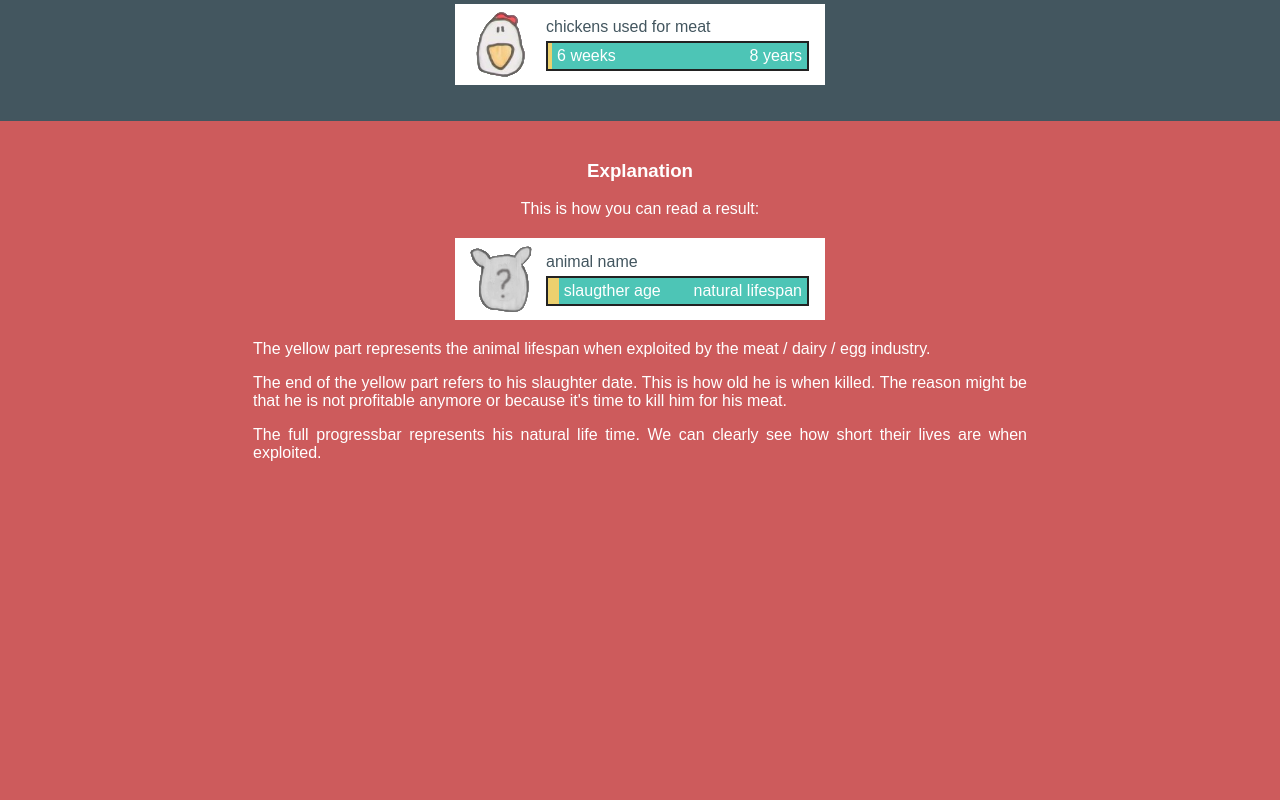
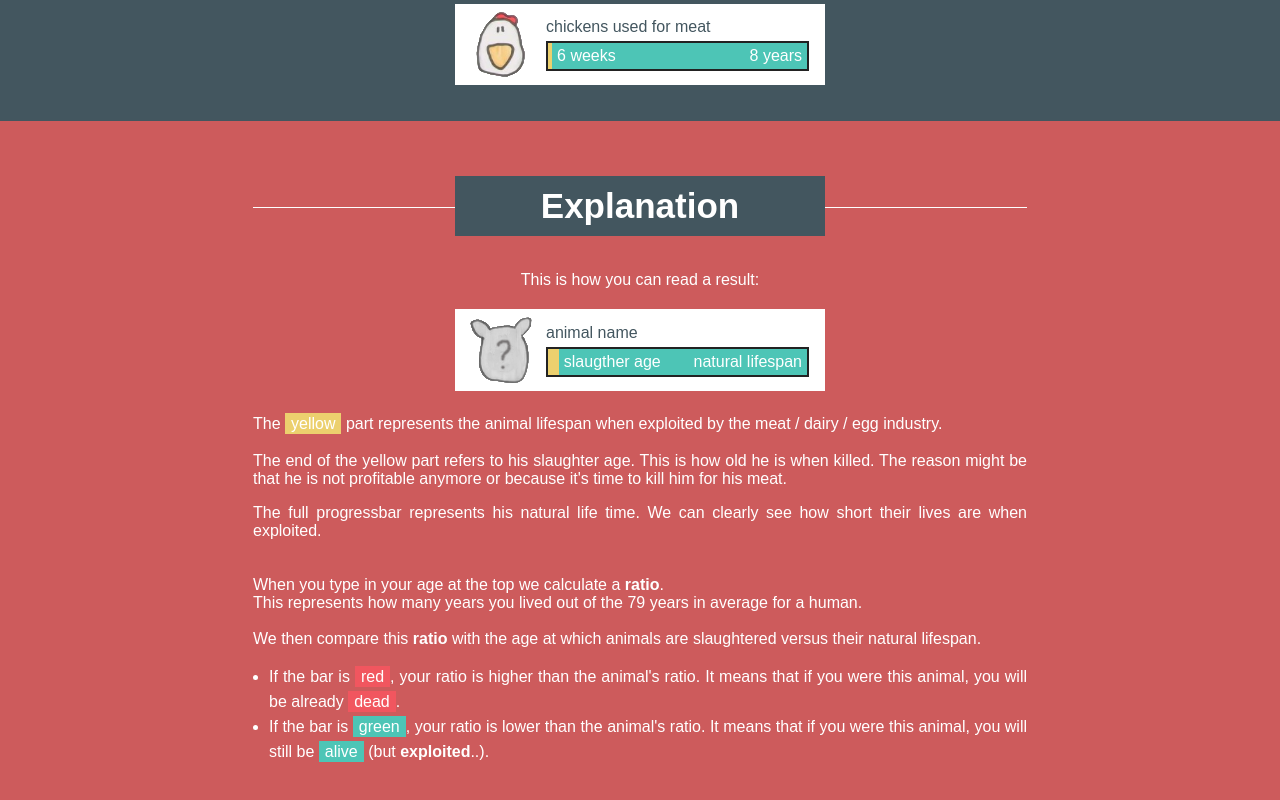
Before and after one commit to luseeds/wysba, a React (Create React App) app: page / in a window 1280 px wide. Shown: the part 770-1570 px from the top of the page. Before the commit the page ends 1252 px from the top, so only its background shows below. Built offline with nearby package versions, Linux system fonts and the light colour scheme.

Commit message:
feat(result): Improve the explanation section and style

```diff
--- a/src/components/age/ageStore.js
+++ b/src/components/age/ageStore.js
@@ -13,4 +13,4 @@ const reducer = (state = { ratio: 0 }, payload) => {
   }
 }
 
-export { setAge, reducer }
+export { setAge, reducer, HUMAN_LIFE_EXPECTANCY }
--- a/src/components/animals/animalsStore.js
+++ b/src/components/animals/animalsStore.js
@@ -7,7 +7,7 @@ const DEFAULT_STATE = {
     { name: 'lambs', lifespan: '12 years', slaughter: '6-8 months', ratio: 4.20, key: 'lamb' },
     { name: 'chickens used for eggs', lifespan: '8 years', slaughter: '1-2 years', ratio: 18.75, key: 'eggchicken' },
     { name: 'turkeys', lifespan: '15 years', slaughter: '5 months', ratio: 2.78, key: 'turkey' },
-    { name: 'cows used for milk', lifespan: '20 years', slaughter: '4 years', ratio: 20, key: 'milkcow' },
+    { name: 'cows used for milk', lifespan: '20 years', slaughter: '5 years', ratio: 25, key: 'milkcow' },
     { name: 'chickens used for meat', lifespan: '8 years', slaughter: '6 weeks', ratio: 1.5625, key: 'meatchicken' },
   ],
 }
--- a/src/components/result/Result.css
+++ b/src/components/result/Result.css
@@ -1,3 +1,33 @@
+.result-animals {
+  width: 90vw;
+  margin: 0 auto;
+}
+
+h3 {
+  position: relative;
+  font-size: 35px;
+}
+
+@media (min-width: 894px) {
+  h3 .line {
+    position: absolute;
+    top: 51%;
+    width: 100%;
+    height: 1px;
+    background-color: white;
+    left: 0;
+  }
+}
+h3 .title {
+  background: #43565f;
+  position: relative;
+  padding: 10px 40px;
+  margin: 20px auto;
+  width: 75vw;
+  min-width: 300px;
+  max-width: 370px;
+}
+
 .result-explanation {
   background-color: #cd5b5c;
   padding: 20px 0;
@@ -34,3 +64,21 @@
     font-size: inherit;
   }
 }
+
+.explanation .explanation-bar-list {
+  padding-left: 16px;
+}
+
+.label {
+  background: #f1565f;
+  padding: 2px 6px;
+  line-height: 25px;
+}
+
+.label.slaughter {
+  background: #ecd06e;
+}
+
+.label.alive {
+  background: #4dc5b6;
+}
--- a/src/components/result/Result.js
+++ b/src/components/result/Result.js
@@ -4,25 +4,31 @@ import { connect } from 'react-redux'
 
 import Animals from 'components/animals/Animals'
 import Animal from 'components/animals/Animal'
+import { HUMAN_LIFE_EXPECTANCY } from 'components/age/ageStore'
 import './Result.css'
 
 const exampleAnimal = { name: 'animal name', lifespan: 'natural lifespan', slaughter: 'slaugther age', ratio: 4.17, key: 'unknown' }
 
-const Result = ({ ratio, children }) => (
-  <div>
+const Result = ({ age, ratio, children }) => (
+  <section className="result">
     <section className="result-animals">
-      <span>Human lifespan is 79 years. So you lived {ratio}% of a 'standard' life.</span>
+      <span className={age ? '' : 'hidden'}>So you lived {ratio}% of a 'standard' life. (based on a human lifespan of {HUMAN_LIFE_EXPECTANCY} years)</span>
       <Animals ratio={ratio}/>
     </section>
     <section className="result-explanation">
-      <h3>Explanation</h3>
       <div className="explanation">
-        <div className="text-center">This is how you can read a result:</div>
+        <div className="text-center">
+          <h3>
+            <div className="line"></div>
+            <div className="title">Explanation</div>
+          </h3>
+          <div>This is how you can read a result:</div>
+        </div>
         <Animal ratio={ratio} animal={exampleAnimal}/>
         <div>
-          <p>The yellow part represents the animal lifespan when exploited by the meat / dairy / egg industry.</p>
+          <p>The <span className="label slaughter">yellow</span> part represents the animal lifespan when exploited by the meat / dairy / egg industry.</p>
           <p>
-            The end of the yellow part refers to his slaughter date. This is how old he is when killed.
+            The end of the yellow part refers to his slaughter age. This is how old he is when killed.
             The reason might be that he is not profitable anymore or because it's time to kill him for his meat.
           </p>
         </div>
@@ -30,14 +36,31 @@ const Result = ({ ratio, children }) => (
           The full progressbar represents his natural life time.
           We can clearly see how short their lives are when exploited.
         </div>
+        <br/><br/>
+        <div>
+          <div>When you type in your age at the top we calculate a <strong>ratio</strong>.</div>
+          <div>
+            This represents how many years you lived out of the {HUMAN_LIFE_EXPECTANCY} years in average for a human.
+            { ratio ? <span> So in your case, it's <strong>{ratio}%</strong>. (it's only statistics, of course you can live longer!)</span> : null }
+          </div>
+          <br/>
+          <div>
+            We then compare this <strong>ratio</strong> with the age at which animals are slaughtered versus their natural lifespan.
+            <ul className="explanation-bar-list">
+              <li>If the bar is <span className="label dead">red</span>, your ratio is higher than the animal's ratio. It means that if you were this animal, you will be already <span className="label dead">dead</span>.</li>
+              <li>If the bar is <span className="label alive">green</span>, your ratio is lower than the animal's ratio. It means that if you were this animal, you will still be <span className="label alive">alive</span> (but <strong>exploited</strong>..).</li>
+            </ul>
+          </div>
+        </div>
       </div>
     </section>
-  </div>
+  </section>
 )
 Result.propTypes = {
+  age: PropTypes.number,
   ratio: PropTypes.number,
   children: PropTypes.node,
 }
 
-const select = (state) => ({ ratio: state.age.ratio })
+const select = (state) => ({ age: state.age.value, ratio: state.age.ratio })
 export default connect(select)(Result)
--- a/src/index.css
+++ b/src/index.css
@@ -8,3 +8,7 @@ html, body {
 * {
   box-sizing: border-box;
 }
+
+.hidden {
+  visibility: hidden;
+}
```
